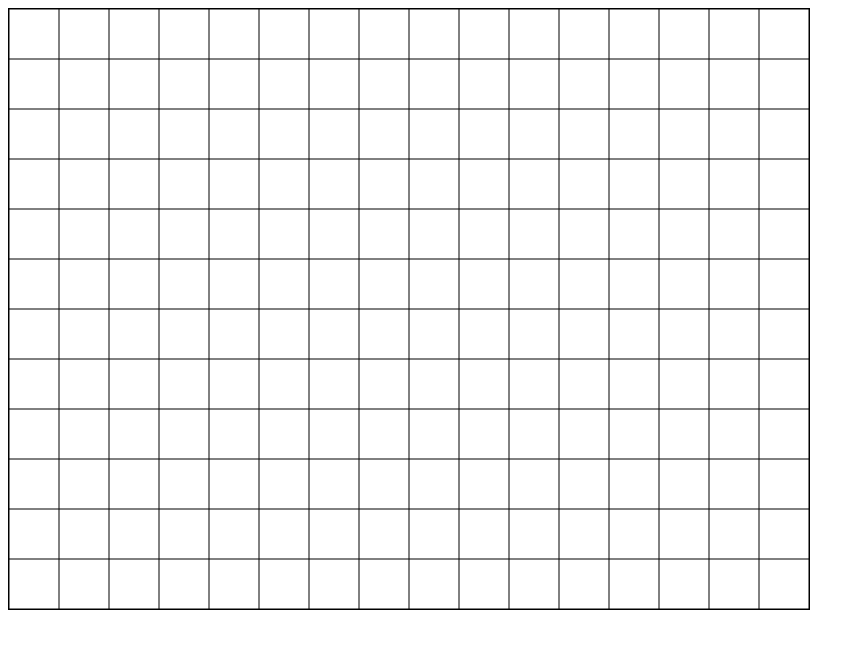
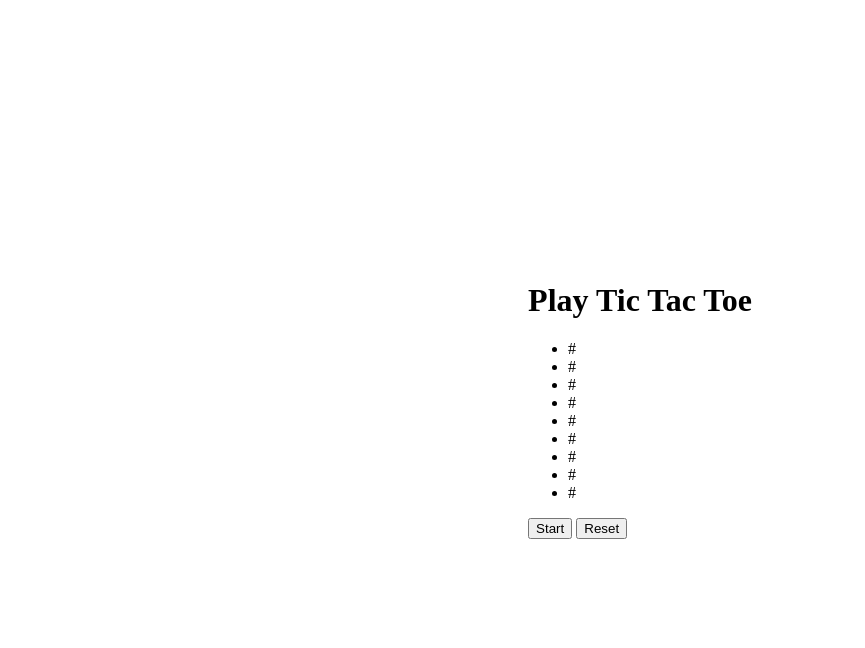
Before and after one commit to Prateek0305/Solacity, a plain HTML site: page templates/games/block games/index.html in a window 1280 px wide. Shown: the whole page, without its empty margins (0-865 px from the left). Drawn offline with nearby package versions, Linux system fonts and the light colour scheme; files that its build step writes are made by us from their sources.

Commit message:
Update index.html

```diff
--- a/templates/games/block games/index.html
+++ b/templates/games/block games/index.html
@@ -3,11 +3,33 @@
 <head>
     <meta charset="UTF-8">
     <meta name="viewport" content="width=device-width, initial-scale=1.0">
-    <title>Simple Puzzle Game</title>
-    <link rel="stylesheet" href="styles.css">
+    <title>TIC TAC TOE</title>
+    <link rel="stylesheet" href="style.css">
 </head>
 <body>
-    <canvas id="gameCanvas" width="800" height="600"></canvas>
+    <div class="text-center" id="box">
+        <header>
+            <h1>Play Tic Tac Toe</h1>
+        </header>
+        <div id="message"></div>
+        <ul id="gameBoard">
+            <li class="tic" id="0">#</li>
+            <li class="tic" id="1">#</li>
+            <li class="tic" id="2">#</li>
+            <li class="tic" id="3">#</li>
+            <li class="tic" id="4">#</li>
+            <li class="tic" id="5">#</li>
+            <li class="tic" id="6">#</li>
+            <li class="tic" id="7">#</li>
+            <li class="tic" id="8">#</li>
+        </ul>
+        <div class="clearfix"></div>
+        <footer>
+            <button id="start">Start</button>
+            <button id="reset">Reset</button>
+        </footer>
+    </div>
+    <script src="https://code.jquery.com/jquery-3.6.0.min.js"></script>
     <script src="script.js"></script>
 </body>
 </html>
```
